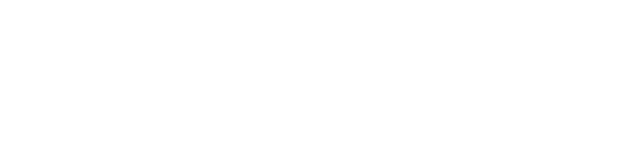
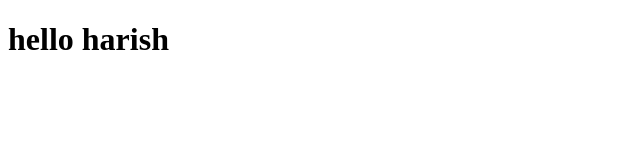
Before and after one commit to RajmohanMech97/first-project, a plain HTML site: page index.html in a window 1280 px wide. Shown: the whole page, without its empty margins (0-640 px from the left). Drawn offline with Linux system fonts and the light colour scheme.

Commit message:
few changes

```diff
--- a/index.html
+++ b/index.html
@@ -6,6 +6,6 @@
     <title>Document</title>
 </head>
 <body>
-
+    <h1>hello harish</h1>
 </body>
 </html>
```
